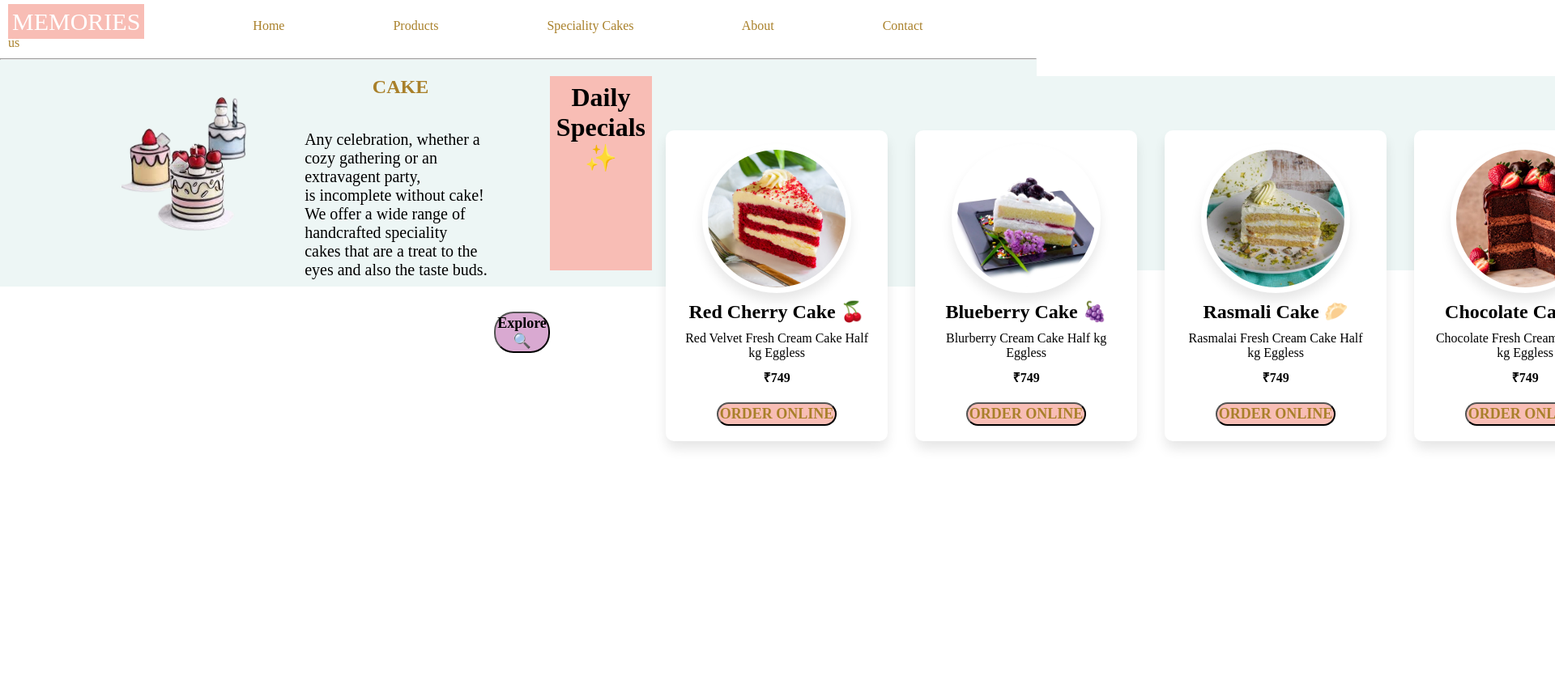
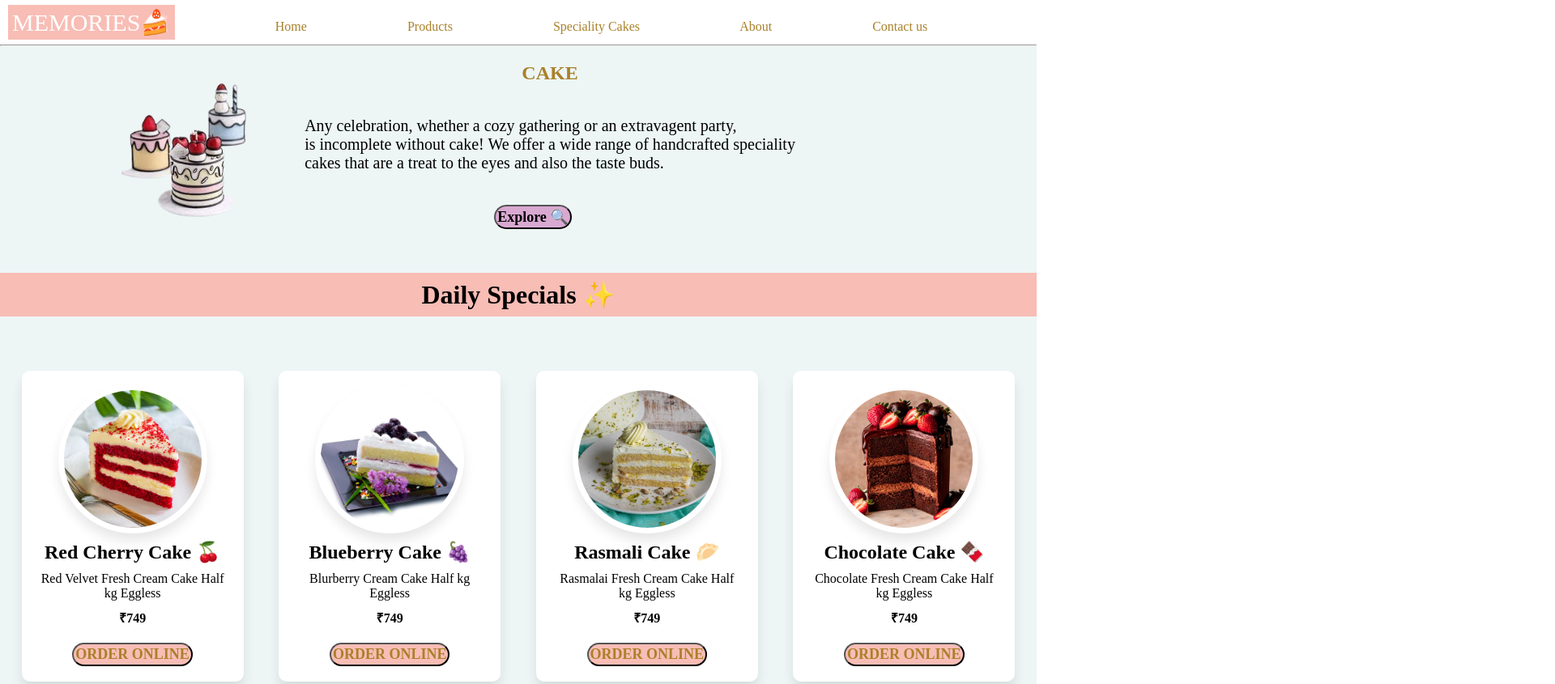
Before and after one commit to saurabh2644/memories-cake-shop, a plain HTML site: page index.html in a window 1280 px wide. Shown: the top 845 px of the page at 81% size, 1920 px wide, since content can reach past the window. Before the commit the page ends 800 px from the top, so only its background shows below. Drawn offline with Linux system fonts and the light colour scheme; a web font is replaced by a local one.

Commit message:
edited some changes

```diff
--- a/index.html
+++ b/index.html
@@ -1,7 +1,7 @@
 <!DOCTYPE html>
-<html>
+<html lang="en">
 <head>
-    <title>Memories</title>
+    <title>Document</title>
 
     <link rel="stylesheet" href="style.css">
 
@@ -12,11 +12,10 @@
 
 </head>
 <body>
-
-    <div class="navbar">
+     <div class="navbar">
 
 
-        <a href="" class="nav-title" >MEMORIES</a>
+        <a href="" class="nav-title" >MEMORIES🍰</a>
 
         <a href="" class="nav-pages">Home</a>
         <a href="" class="nav-pages">Products</a>
@@ -26,7 +25,6 @@
 
      </div>
     <hr>
-
 
     <div class="div-content">
 
@@ -42,7 +40,11 @@
             <button class="div-btn">Explore 🔍</button>
         </div>
 
-        <h1>Daily Specials ✨ </h1>
+
+    </div>
+
+
+    <h1>Daily Specials ✨ </h1>
 
 
     <div class="product-cards">
@@ -90,6 +92,8 @@
         </div>
 
 
+
+
     </div>
 
 </body>
--- a/style.css
+++ b/style.css
@@ -26,7 +26,7 @@
 }
 
 a{
-    margin-right: 130px;
+    margin-right: 120px;
 
 }
 
```
